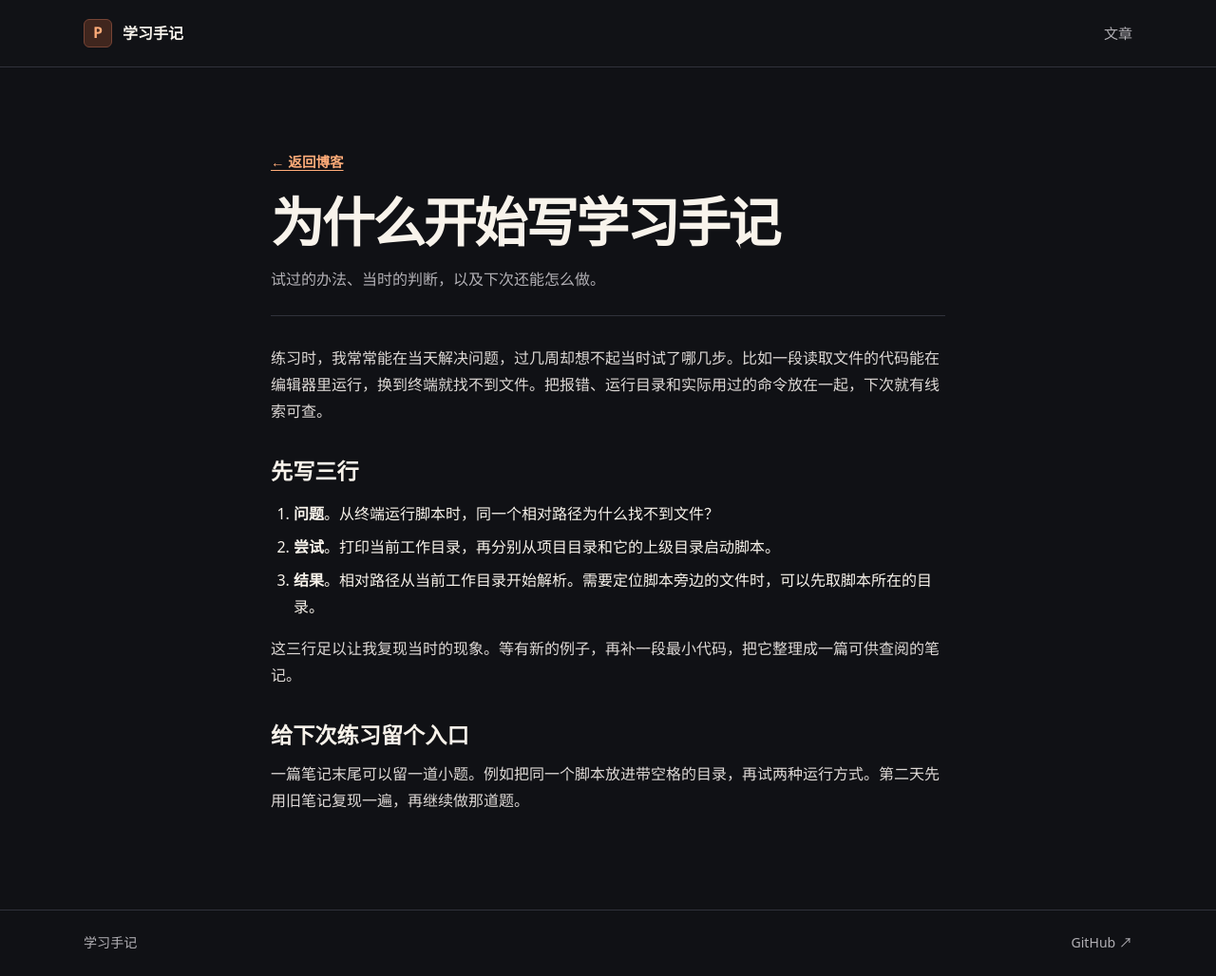
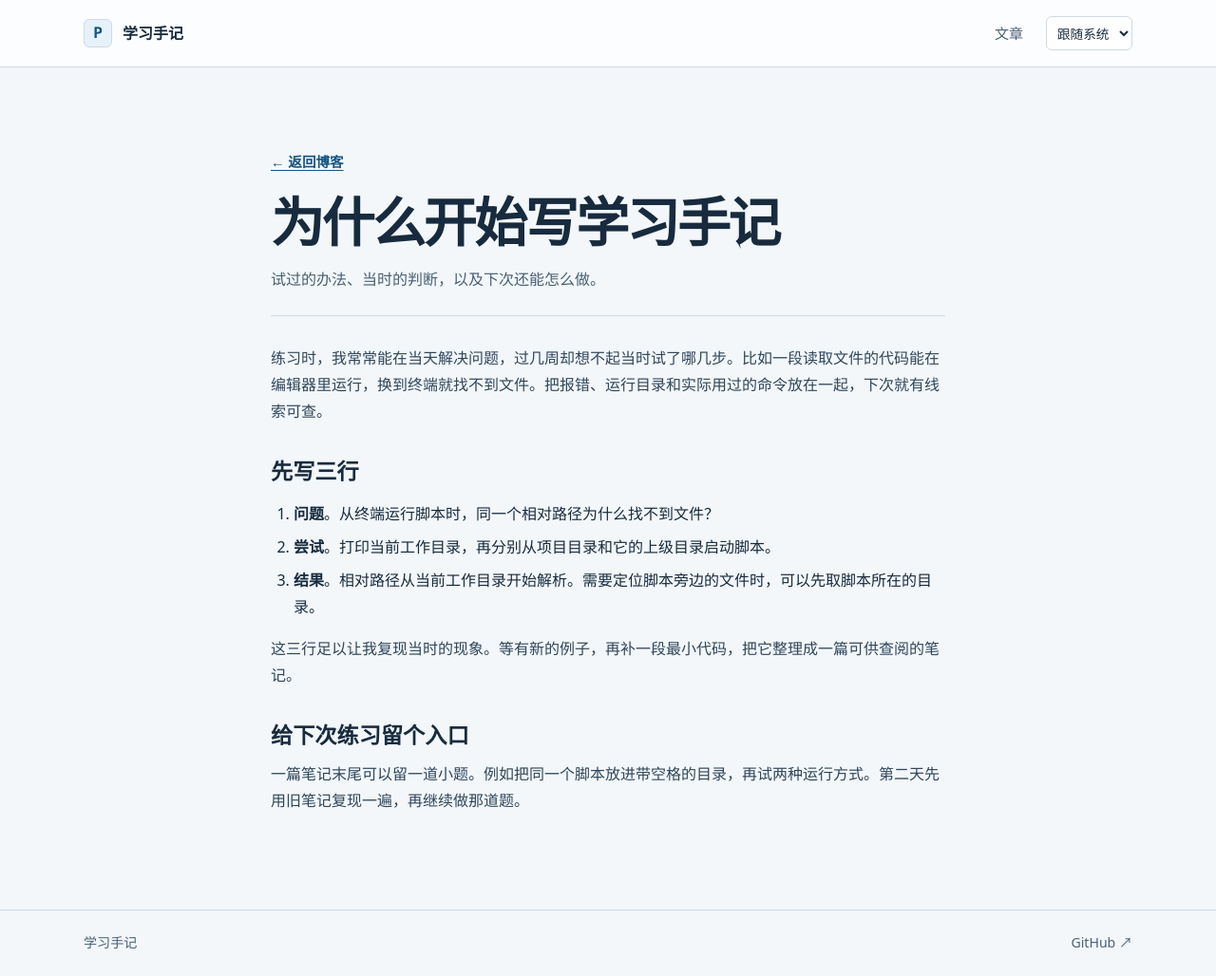
Before and after one commit to PatrickZhu0/patrickzhu0.github.io, a Jekyll site: the page built from _posts/2026-11-17-why-write.md, in a window 1280 px wide. Shown: the whole page at 95% size. Built offline with Jekyll 4.4.1, drawn with Linux system fonts in a browser that asks for light colours.

Commit message:
feat: add a snow lake cover and selectable site themes
Constraint: Preserve the supplied WebP image byte-for-byte.

Confidence: high

Scope-risk: narrow

```diff
--- a/_layouts/default.html
+++ b/_layouts/default.html
@@ -5,7 +5,9 @@
   <meta name="viewport" content="width=device-width, initial-scale=1">
   <meta name="description" content="{{ page.description | default: site.description | escape }}">
   <title>{{ page.title | escape }} · {{ site.title | escape }}</title>
-  <link rel="stylesheet" href="{{ '/style.css' | relative_url }}?v=markdown">
+  <meta name="color-scheme" content="light dark">
+  <script src="{{ '/theme.js' | relative_url }}"></script>
+  <link rel="stylesheet" href="{{ '/style.css' | relative_url }}?v=snow-lake">
 </head>
 <body>
   <header class="site-header">
@@ -13,6 +15,11 @@
       <a class="brand" href="{{ '/' | relative_url }}"><span class="brand-mark" aria-hidden="true">P</span> {{ site.title | escape }}</a>
       <nav class="site-nav" aria-label="主导航">
         <a href="{{ '/' | relative_url }}#articles">文章</a>
+        <select id="site-theme" aria-label="网页皮肤" hidden>
+          <option value="system">跟随系统</option>
+          <option value="light">浅色</option>
+          <option value="dark">深色</option>
+        </select>
       </nav>
     </div>
   </header>
--- a/style.css
+++ b/style.css
@@ -1,15 +1,22 @@
 :root {
-  color-scheme: dark;
-  --base: #101115;
-  --surface: #17191f;
-  --edge: #30323b;
-  --ink: #f8f3eb;
-  --muted: #b2b0b5;
-  --accent: #ffac79;
+  color-scheme: light dark;
+  --base: light-dark(#f3f7fa, #0e151e);
+  --header: light-dark(#fcfdff, #111a25);
+  --surface: light-dark(#ffffff, #172331);
+  --edge: light-dark(#cfdae4, #34475b);
+  --ink: light-dark(#182b3e, #edf5fd);
+  --muted: light-dark(#4a6075, #b5c6d9);
+  --accent: light-dark(#145482, #a0d7ff);
+  --reading: light-dark(#30465b, #d5e3f0);
+  --highlight: light-dark(#e7f1f9, #22394e);
+  --hero-button: #cceaff;
   font-family: "Microsoft YaHei", "PingFang SC", system-ui, sans-serif;
   color: var(--ink);
   background: var(--base);
 }
+
+:root[data-theme="dark"] { color-scheme: dark; }
+:root[data-theme="light"] { color-scheme: light; }
 
 * { box-sizing: border-box; }
 body { margin: 0; display: flex; flex-direction: column; min-height: 100vh; line-height: 1.75; }
@@ -17,10 +24,10 @@ main { flex: 1; }
 h1, h2, h3, p { margin: 0; }
 h1, h2, h3 { line-height: 1.25; }
 a { color: var(--accent); text-underline-offset: .24em; }
-a:focus-visible { outline: 2px solid var(--accent); outline-offset: 5px; }
+:is(a, select):focus-visible { outline: 2px solid var(--accent); outline-offset: 5px; }
 .shell { width: min(1104px, calc(100% - 80px)); margin-inline: auto; }
 
-.site-header { border-bottom: 1px solid var(--edge); background: #111216; }
+.site-header { border-bottom: 1px solid var(--edge); background: var(--header); }
 .site-header > .shell, .site-footer > .shell {
   display: flex;
   align-items: center;
@@ -28,7 +35,7 @@ a:focus-visible { outline: 2px solid var(--accent); outline-offset: 5px; }
   gap: 20px;
 }
 .site-header > .shell { min-height: 70px; }
-.brand { display: inline-flex; align-items: center; gap: 11px; color: var(--ink); font-weight: 750; }
+.brand { display: inline-flex; align-items: center; gap: 11px; color: var(--ink); font-weight: 750; white-space: nowrap; }
 .brand, .site-nav a, .site-footer a { text-decoration: none; }
 .brand-mark {
   display: grid;
@@ -36,20 +43,32 @@ a:focus-visible { outline: 2px solid var(--accent); outline-offset: 5px; }
   width: 30px;
   height: 30px;
   color: var(--accent);
-  background: #40261e;
-  border: 1px solid #774435;
+  background: var(--highlight);
+  border: 1px solid var(--edge);
   border-radius: 6px;
   font: 700 1rem/1 Consolas, monospace;
 }
-.site-nav a { color: var(--muted); font-size: .94rem; }
+.site-nav { display: flex; align-items: center; gap: clamp(12px, 3vw, 24px); }
+.site-nav a { color: var(--muted); font-size: .94rem; white-space: nowrap; }
 .site-nav a:hover, .site-nav a[aria-current] { color: var(--ink); }
+.site-nav select {
+  min-height: 36px;
+  padding: 4px 7px;
+  border: 1px solid var(--edge);
+  border-radius: 6px;
+  color: var(--ink);
+  background: var(--surface);
+  font: inherit;
+  font-size: .85rem;
+}
 
 .hero {
   display: flex;
   min-height: clamp(385px, 36vw, 510px);
   align-items: center;
-  background: linear-gradient(90deg, #101115 0%, #101115ee 28%, #10111570 57%, #1011151c 100%),
-    #241a25 url("devlog-cover.webp") center 52% / cover no-repeat;
+  color: #f6fbff;
+  background: linear-gradient(90deg, #051323f2 0%, #071b30c9 28%, #0b284152 61%, transparent 88%),
+    #173a57 url("snow-lake.webp") center 48% / cover no-repeat;
   border-bottom: 1px solid var(--edge);
 }
 .hero-inner { padding-block: 64px; }
@@ -57,10 +76,10 @@ a:focus-visible { outline: 2px solid var(--accent); outline-offset: 5px; }
   margin-bottom: 13px;
   font: 700 .81rem/1.4 Consolas, monospace;
   letter-spacing: .19em;
-  color: var(--accent);
+  color: var(--hero-button);
 }
 .hero h1 { font-size: clamp(2.5rem, 6.2vw, 5rem); letter-spacing: -.075em; font-weight: 850; }
-.hero-summary { color: #dfd8d1; margin-top: 20px; max-width: 30em; }
+.hero-summary { color: #e0edf8; margin-top: 20px; max-width: 30em; }
 .button {
   display: inline-flex;
   align-items: center;
@@ -68,13 +87,14 @@ a:focus-visible { outline: 2px solid var(--accent); outline-offset: 5px; }
   margin-top: 29px;
   padding: 9px 17px;
   border-radius: 5px;
-  color: #281712;
-  background: var(--accent);
+  color: #112d44;
+  background: var(--hero-button);
   text-decoration: none;
   font-weight: 750;
   font-size: .92rem;
 }
-.button:hover { background: #ffc39d; }
+.hero .button:focus-visible { outline-color: var(--hero-button); }
+.button:hover { background: #e5f4ff; }
 
 .articles { padding-block: 42px 72px; scroll-margin-top: 20px; }
 .articles > h2 {
@@ -96,14 +116,14 @@ a:focus-visible { outline: 2px solid var(--accent); outline-offset: 5px; }
   background: var(--surface);
   text-decoration: none;
 }
-.entry-link:hover { border-color: #b36b49; background: #211d23; }
+.entry-link:hover { border-color: var(--accent); background: var(--highlight); }
 .entry-art {
   display: grid;
   place-items: center;
   min-height: 113px;
-  border: 1px solid #493334;
+  border: 1px solid var(--edge);
   border-radius: 6px;
-  background: radial-gradient(ellipse at 60% 80%, #843c29bb, transparent 70%), repeating-linear-gradient(0deg, #29212b 0 1px, #1d1922 1px 5px);
+  background: radial-gradient(ellipse at 60% 80%, #397ca34a, transparent 72%), repeating-linear-gradient(0deg, var(--highlight) 0 1px, var(--surface) 1px 5px);
 }
 .entry-art span { color: var(--accent); font: 700 clamp(1.7rem, 4.5vw, 3rem)/1 Consolas, monospace; }
 .entry-content { min-width: 0; }
@@ -118,7 +138,7 @@ a:focus-visible { outline: 2px solid var(--accent); outline-offset: 5px; }
 .prose h1 { font-size: clamp(2.03rem, 5.5vw, 3.5rem); margin: 14px 0 12px; letter-spacing: -.045em; }
 .prose h2 { font-size: 1.45rem; margin: 35px 0 12px; }
 .prose h3 { font-size: 1.18rem; margin: 24px 0 10px; }
-.prose p { margin: 0 0 1em; color: #ded9d6; }
+.prose p { margin: 0 0 1em; color: var(--reading); }
 .prose .page-heading p { margin-bottom: 0; color: var(--muted); }
 .prose li { margin-block: 7px; }
 .prose ol, .prose ul { padding-inline-start: 1.5em; }
@@ -140,8 +160,8 @@ a:focus-visible { outline: 2px solid var(--accent); outline-offset: 5px; }
   .hero {
     align-items: end;
     min-height: 410px;
-    background-image: linear-gradient(0deg, #101115 0%, #101115ef 21%, #1011155e 60%, #10111521), url("devlog-cover.webp");
-    background-position: 89% center;
+    background-image: linear-gradient(0deg, #051323 0%, #071b30dd 24%, #071b3041 63%, transparent 85%), url("snow-lake.webp");
+    background-position: center;
   }
   .hero-inner { padding-block: 42px; }
   .entry-link { gap: 12px; padding: 10px; grid-template-columns: minmax(64px, 20%) 1fr; }
--- /dev/null
+++ b/theme.js
@@ -0,0 +1,52 @@
+(() => {
+  const storageKey = "devlog-theme";
+  const root = document.documentElement;
+  let preference = "system";
+
+  function readPreference() {
+    try {
+      const saved = localStorage.getItem(storageKey);
+      return saved === "light" || saved === "dark" ? saved : "system";
+    } catch {
+      return preference;
+    }
+  }
+
+  function applyTheme(value) {
+    if (value === "system") {
+      delete root.dataset.theme;
+    } else {
+      root.dataset.theme = value;
+    }
+  }
+
+  preference = readPreference();
+  applyTheme(preference);
+
+  document.addEventListener("DOMContentLoaded", () => {
+    const select = document.getElementById("site-theme");
+    select.value = preference;
+    select.hidden = false;
+
+    select.addEventListener("change", () => {
+      preference = select.value;
+      applyTheme(preference);
+      try {
+        if (preference === "system") {
+          localStorage.removeItem(storageKey);
+        } else {
+          localStorage.setItem(storageKey, preference);
+        }
+      } catch {
+        // Apply the selection for this page even without storage.
+      }
+    });
+
+    window.addEventListener("pageshow", (event) => {
+      if (!event.persisted) return;
+      preference = readPreference();
+      applyTheme(preference);
+      select.value = preference;
+    });
+  });
+})();
```
Also changed, not shown: devlog-cover.webp (deleted), 1 other file.
